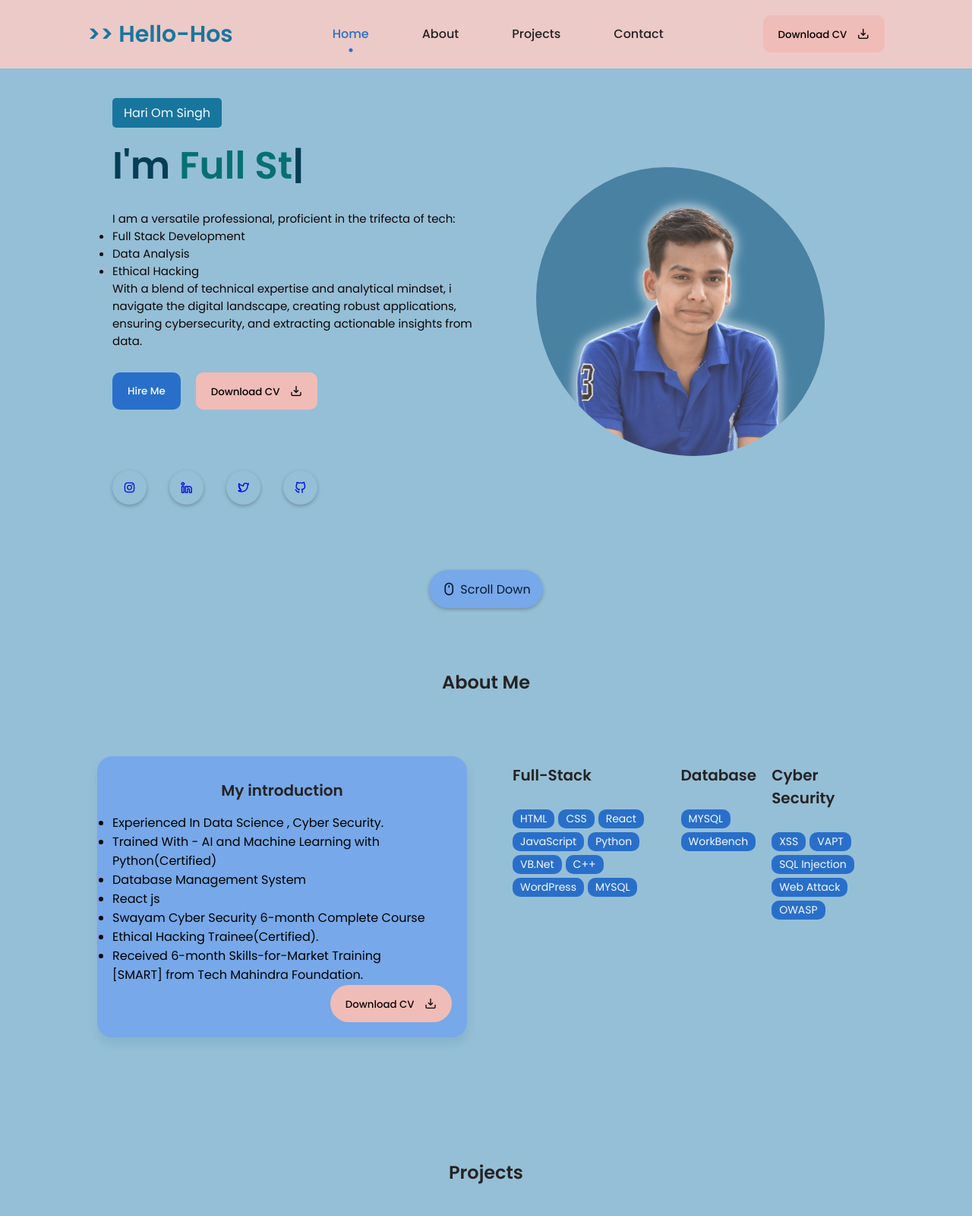
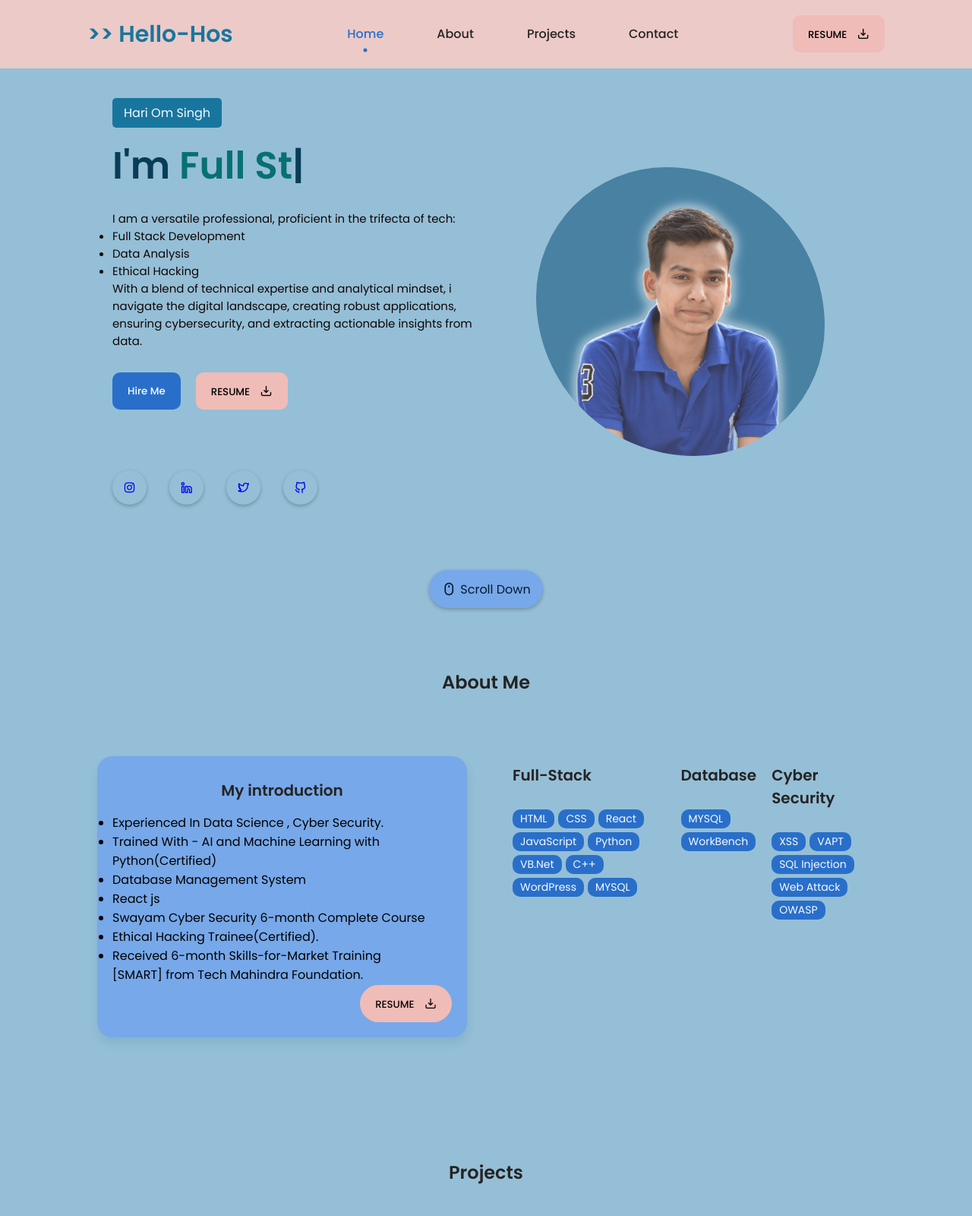
Before and after one commit to Hello-Hos/Portfolio, a plain HTML site: page index.html in a window 1280 px wide. Shown: the top 1600 px of the page at 76% size. Drawn offline with nearby package versions, Linux system fonts and the light colour scheme.

Commit message:
update to resume

```diff
--- a/index.html
+++ b/index.html
@@ -45,7 +45,7 @@
             </ul>
         </div>
         <div class="nav-button">
-            <a href="assets/images/CV HARI OM SINGH.pdf" download="" target="_blank"><button class="btn">Download CV <i class="uil uil-import"></i></button></a>
+            <a href="assets/images/RESUME HARI OM SINGH.pdf" download="" target="_blank"><button class="btn">RESUME <i class="uil uil-import"></i></button></a>
         </div>
         <div class="nav-menu-btn">
             <i class="uil uil-bars" onclick="myMenuFunction()"></i>
@@ -87,7 +87,7 @@
             </div>
             <div class="featured-text-btn">
                 <button class="btn blue-btn">Hire Me</button>
-                <a href="assets/images/CV HARI OM SINGH.pdf" download="" target="_blank"><button class="btn">Download CV <i class="uil uil-import"></i></button></a>
+                <a href="assets/images/RESUME HARI OM SINGH.pdf " download="" target="_blank"><button class="btn">RESUME <i class="uil uil-import"></i></button></a>
             </div>
             <div class="social_icons">
                 <a href="https://instagram.com/_hos.s_?igshid=NzZlODBkYWE4Ng==" target="_blank"> <div class="icon"><i class="uil uil-instagram"></i></div></a>
@@ -131,7 +131,7 @@
                     </ul>
                     </body>
                     <div class="about-btn">
-                        <a href="assets/images/CV HARI OM SINGH.pdf" download="" target="_blank"><button class="btn">Download CV <i class="uil uil-import"></i></button></a>
+                        <a href="assets/images/RESUME HARI OM SINGH.pdf" download="" target="_blank"><button class="btn">RESUME <i class="uil uil-import"></i></button></a>
                     </div>
                 </div>
             </div>
@@ -268,7 +268,7 @@
         </div>
         <div class="footer-social-icons">
             <a href="https://instagram.com/_hos.s_?igshid=NzZlODBkYWE4Ng==" target="_blank"> <div class="icon"><i class="uil uil-instagram"></i></div></a>
-                <a href="https://www.linkedin.com/in/hari-singh-372275294" target="_blank"><div class="icon"><i class="uil uil-linkedin-alt"></i></div></a>
+                <a href="https://linkedin.com/in/hari-om-singh-372275294" target="_blank"><div class="icon"><i class="uil uil-linkedin-alt"></i></div></a>
                 <a href="https://twitter.com/hello_hos" target="_blank"><div class="icon"><i class="uil uil-twitter-alt"></i></div></a>
                 <a href="https://github.com/Hello-Hos" target="_blank"><div class="icon"><i class="uil uil-github-alt"></i></div></a>
         </div>
```
Also changed, not shown: 1 other file.
